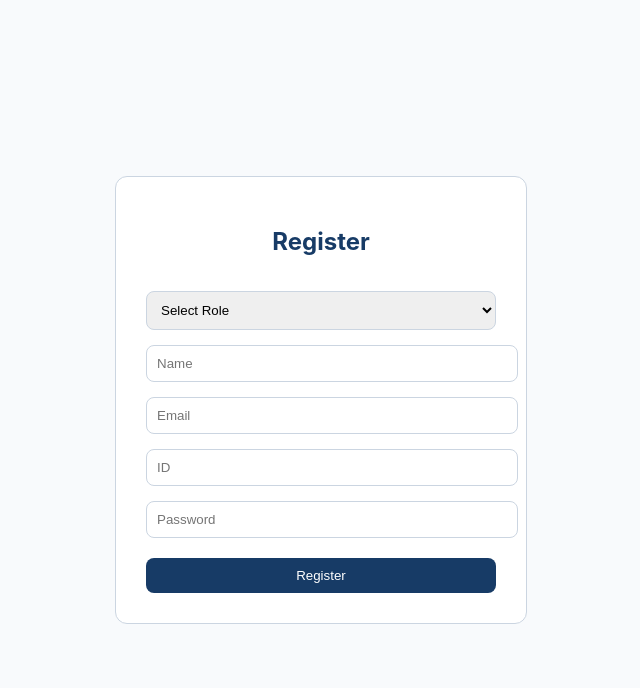
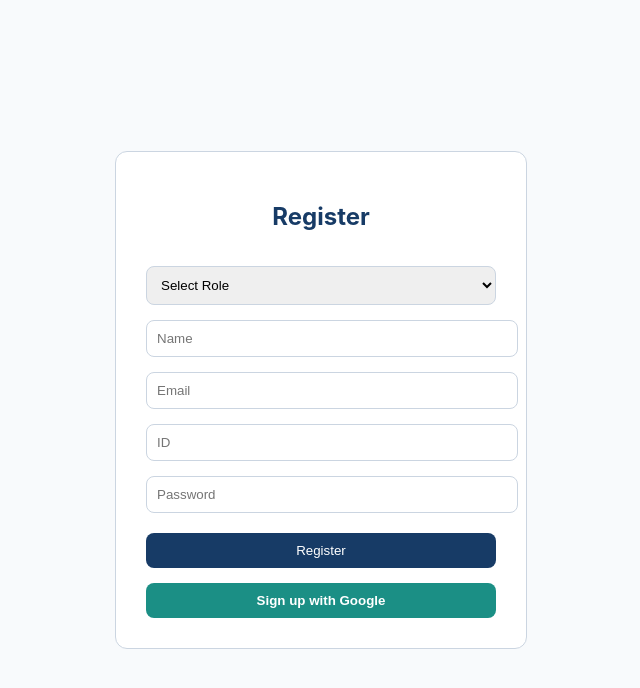
Before and after one commit to mariam-mm27/Geo-Attendance, a React (Create React App) app in the folder frontend/Web/: page /register in a window 1280 px wide. Shown: the top 688 px of the page, without its empty margins (319-959 px from the left). Built offline with nearby package versions, Linux system fonts and the light colour scheme.

Commit message:
Updated Login, Register, and App.js pages

```diff
--- a/frontend/Web/src/pages/Login.js
+++ b/frontend/Web/src/pages/Login.js
@@ -6,10 +6,15 @@ function Login() {
   const [role, setRole] = useState("");
 
   const handleLogin = () => {
-    if (!email.endsWith("@sci.cu.edu.eg")) {
-      alert("Email must end with @sci.cu.edu.eg");
-      return;
-    }
+    if (role === "Professor" && !email.endsWith("@sci.cu.edu.eg")) {
+  alert("Professor must use @sci.cu.edu.eg email");
+  return;
+}
+
+if (role === "Student" && !email.endsWith("@std.sci.cu.edu.eg")) {
+  alert("Student must use @std.sci.cu.edu.eg email");
+  return;
+}
 
     if (!role) {
       alert("Please select role");
--- a/frontend/Web/src/pages/Register.js
+++ b/frontend/Web/src/pages/Register.js
@@ -120,6 +120,22 @@ function Register() {
         >
           Register
         </button>
+        <button
+  onClick={() => alert("Google Sign Up (Firebase not connected yet)")}
+  style={{
+    width: "100%",
+    marginTop: "15px",
+    padding: "10px",
+    borderRadius: "8px",
+    background: "#1B8F85",
+    color: "white",
+    border: "none",
+    cursor: "pointer",
+    fontWeight: "bold"
+  }}
+>
+  Sign up with Google
+</button>
 
       </div>
     </div>
```
